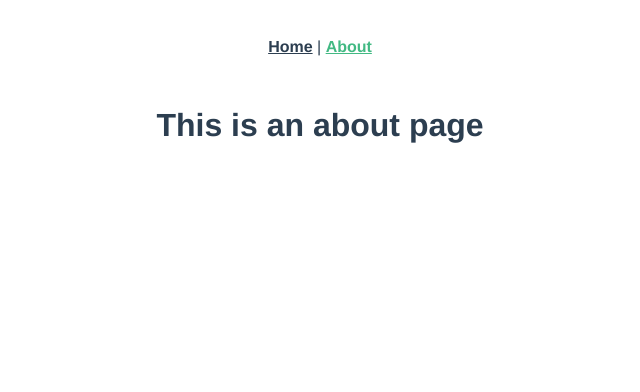
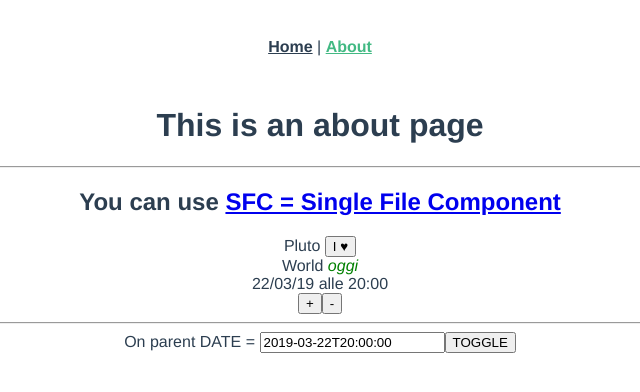
Before and after one commit to dmorosinotto/XE_Vue, a Vue app in the folder clisfc/: page /#/about in a window 1280 px wide. Shown: the top 392 px of the page, without its empty margins (320-960 px from the left). Built offline with nearby package versions, Linux system fonts and the light colour scheme.

Commit message:
203 = Modifico About.vue per aggiungere utilizzo di base del xe-event con dati statici (203d html)

```diff
--- a/clisfc/src/views/About.vue
+++ b/clisfc/src/views/About.vue
@@ -1,6 +1,18 @@
 <template>
   <div class="about">
     <h1>This is an about page</h1>
+    <!-- 203d copy from 116 #app -->
+    <hr />
+    <div v-if="arr">
+      <!-- 17 -->
+      <xe-event :title="msg" v-bind:event-date.sync="date" @like.once="alert"
+        ><!-- 12 + 14 --></xe-event
+      >
+      <!-- 15 + 16+bonus .sync -->
+    </div>
+    <hr />
+    <label>On parent DATE = <input v-model="date"/></label>
+    <button @click="arr = !arr"><!-- 17 -->TOGGLE</button>
   </div>
 </template>
 
```
